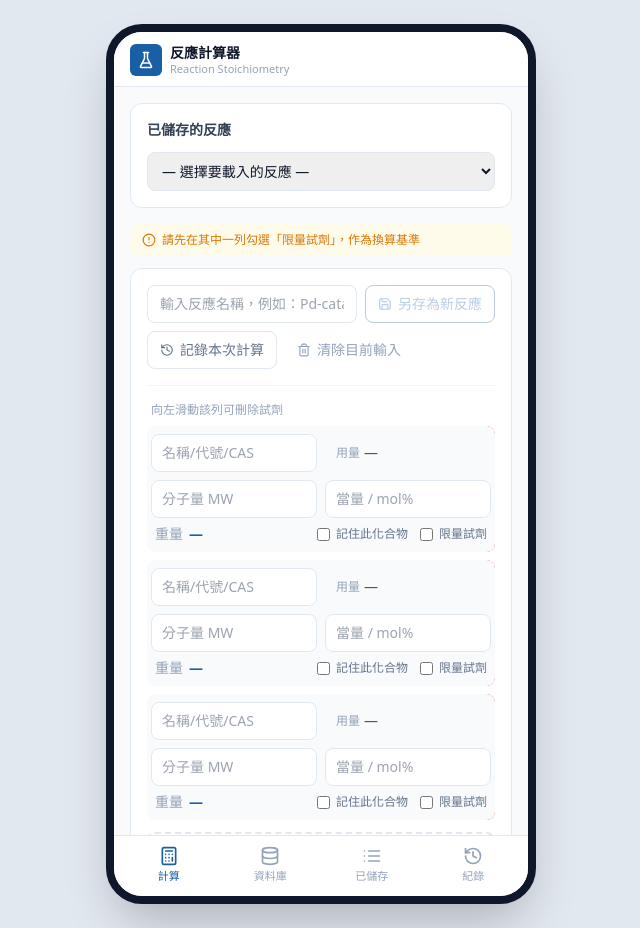
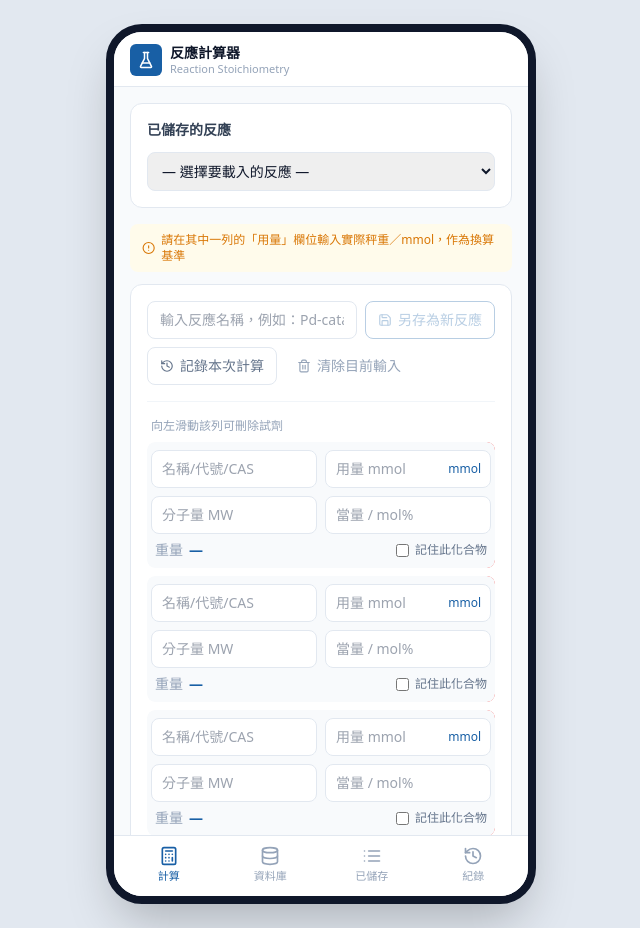
Before and after one commit to jurmmm6035/YJCmonkey, a React (Vite) app: page / in a window 1280 px wide. Shown: the whole page, without its empty margins (319-959 px from the left). Built offline with nearby package versions, Linux system fonts and the light colour scheme.

Commit message:
調整限量試劑的設計

```diff
--- a/src/App.jsx
+++ b/src/App.jsx
@@ -86,12 +86,14 @@ function csvToRows(text) {
   return rows;
 }
 
-function newRow(isLimiting = false) {
-  return { id: uid(), name: "", cas: "", mw: "", mmol: "", scaleUnit: "mmol", scaleValue: "", equivInput: "", isLimiting, remember: false, sampleCode: "" };
+function newRow() {
+  return { id: uid(), name: "", cas: "", mw: "", mmol: "", scaleUnit: "mmol", scaleValue: "", equivInput: "", remember: false, sampleCode: "" };
 }
 
 const SCALE_UNITS = ["mmol", "mg", "g"];
 
+// Raw mmol implied by the "known amount" row's own scale input (mmol/mg/g),
+// independent of what equivalent that row happens to represent.
 function computeBaseMmol(row) {
   const mw = parseFloat(row.mw);
   const val = parseFloat(row.scaleValue);
@@ -268,23 +270,28 @@ export default function ReactionCalculator() {
   function removeRow(id) {
     setRows((r) => r.filter((row) => row.id !== id));
   }
-  function setLimiting(id) {
-    setRows((r) => r.map((row) => ({ ...row, isLimiting: row.id === id })));
-  }
-  function unsetLimiting(id) {
-    setRows((r) => r.map((row) => (row.id === id ? { ...row, isLimiting: false } : row)));
-  }
 
-  const limitingRow = rows.find((r) => r.isLimiting);
-  const baseMmol = limitingRow ? computeBaseMmol(limitingRow) : NaN;
-  const baseValid = !!limitingRow && !isNaN(baseMmol) && baseMmol > 0;
+  // Auto-detect the "reference" row: whichever row has a 用量 value typed in
+  // becomes the basis for the whole calculation — no explicit toggle needed.
+  const rowsWithScale = rows.filter((r) => r.scaleValue && r.scaleValue.trim() !== "");
+  const referenceRow = rowsWithScale.length === 1 ? rowsWithScale[0] : null;
+  const multipleScaleFilled = rowsWithScale.length > 1;
+
+  // mmol of the physically-weighed reference reagent, at whatever equivalent it actually is.
+  const rawKnownMmol = referenceRow ? computeBaseMmol(referenceRow) : NaN;
+  const knownEquivParsed = referenceRow ? parseEquivInput(referenceRow.equivInput) : null;
+  const knownEquiv = knownEquivParsed ? knownEquivParsed.equiv : 1; // blank = assume 1.0 equiv
+  // True 1.0-equivalent scale of the reaction, back-calculated from the reference row.
+  const baseMmol = !isNaN(rawKnownMmol) && knownEquiv > 0 ? rawKnownMmol / knownEquiv : NaN;
+  const baseValid = !!referenceRow && !isNaN(baseMmol) && baseMmol > 0;
 
   function computeRow(row) {
     const mw = parseFloat(row.mw);
-    if (row.isLimiting) {
-      if (isNaN(baseMmol) || baseMmol <= 0) return { mmol: null, mass: null };
-      if (isNaN(mw) || mw <= 0) return { mmol: baseMmol, mass: null };
-      return { mmol: baseMmol, mass: baseMmol * mw };
+    const isReference = !!referenceRow && row.id === referenceRow.id;
+    if (isReference) {
+      if (isNaN(rawKnownMmol) || rawKnownMmol <= 0) return { mmol: null, mass: null };
+      if (isNaN(mw) || mw <= 0) return { mmol: rawKnownMmol, mass: null };
+      return { mmol: rawKnownMmol, mass: rawKnownMmol * mw };
     }
     const parsed = parseEquivInput(row.equivInput);
     if (!baseValid || isNaN(mw) || mw <= 0 || !parsed) return { mmol: null, mass: null };
@@ -485,9 +492,14 @@ export default function ReactionCalculator() {
             )}
           </div>
 
-          {!limitingRow && (
+          {!referenceRow && !multipleScaleFilled && (
             <div className="text-xs text-amber-600 flex items-center gap-1.5 bg-amber-50 rounded-lg px-3 py-2 mb-3">
-              <AlertCircle size={14} /> 請先在其中一列勾選「限量試劑」，作為換算基準
+              <AlertCircle size={14} /> 請在其中一列的「用量」欄位輸入實際秤重／mmol，作為換算基準
+            </div>
+          )}
+          {multipleScaleFilled && (
+            <div className="text-xs text-amber-600 flex items-center gap-1.5 bg-amber-50 rounded-lg px-3 py-2 mb-3">
+              <AlertCircle size={14} /> 目前有多列都填了用量，只能有一列作為基準，請清空其餘欄位
             </div>
           )}
 
@@ -543,7 +555,7 @@ export default function ReactionCalculator() {
             <div className="space-y-2">
               {rows.map((row) => {
                 const result = computeRow(row);
-                const isBase = row.isLimiting;
+                const isBase = !!referenceRow && row.id === referenceRow.id;
                 return (
                   <SwipeToDeleteRow key={row.id} onDelete={() => removeRow(row.id)} disabled={rows.length <= 1}>
                   <div className={`rounded-lg px-1 py-2 ${isBase ? "bg-sky-50" : "bg-slate-50"}`}>
@@ -557,8 +569,7 @@ export default function ReactionCalculator() {
                         onNameChange={(v) => updateRow(row.id, { name: v })}
                         placeholder="名稱/代號/CAS"
                       />
-                      {/* mmol / mass scale input */}
-                      {isBase ? (
+                      {/* 用量: always editable — whichever row has this filled becomes the reference */}
                       <div className="relative">
                         <input type="text" inputMode="decimal" value={row.scaleValue}
                           onChange={(e) => updateRow(row.id, { scaleValue: e.target.value })}
@@ -577,27 +588,18 @@ export default function ReactionCalculator() {
                           {row.scaleUnit}
                         </button>
                       </div>
-                      ) : (
-                        <div className={inputCls + " flex items-center"} style={{ borderColor: "transparent" }}>
-                          <span className="text-slate-400 text-xs mr-1">用量</span>
-                          <span className="text-slate-600">{result.mmol !== null ? `${fmt(result.mmol, 4)} mmol` : "—"}</span>
-                        </div>
-                      )}
                       {/* mw */}
                       <input type="text" inputMode="decimal" value={row.mw}
                         onChange={(e) => updateRow(row.id, { mw: e.target.value })}
                         placeholder="分子量 MW" className={inputCls} style={ringStyle} />
                       {/* equiv */}
-                      {isBase ? (
-                        <div className={inputCls} style={{ borderColor: "transparent", color: "#94a3b8" }}>1.0（基準）</div>
-                      ) : (
                       <input type="text" value={row.equivInput}
                         onChange={(e) => updateRow(row.id, { equivInput: e.target.value })}
-                          placeholder="當量 / mol%" className={inputCls} style={ringStyle} />
-                      )}
+                        placeholder={isBase ? "當量（預設 1.0）" : "當量 / mol%"}
+                        className={inputCls} style={ringStyle} />
                     </div>
 
-                    {/* weight line + remember + limiting reagent checkbox */}
+                    {/* weight line + remember */}
                     <div className="flex items-center justify-between px-1 mt-1.5 flex-wrap gap-2">
                       <div className="text-sm flex items-baseline gap-1.5">
                         {isBase && row.scaleUnit !== "mmol" ? (
@@ -635,12 +637,9 @@ export default function ReactionCalculator() {
                             </button>
                           </>
                         )}
-                        <label className="flex items-center gap-1.5 text-xs font-medium" style={{ color: isBase ? ACCENT : "#64748b" }}>
-                          <input type="checkbox" checked={isBase}
-                            onChange={(e) => (e.target.checked ? setLimiting(row.id) : unsetLimiting(row.id))}
-                            className="rounded" />
-                          限量試劑
-                        </label>
+                        {isBase && (
+                          <span className="text-xs font-medium" style={{ color: ACCENT }}>用量基準</span>
+                        )}
                       </div>
                     </div>
                   </div>
@@ -681,7 +680,7 @@ export default function ReactionCalculator() {
               return filtered.map((s) => {
                 const isExpanded = expandedReactionId === s.id;
                 const confirming = confirmDeleteId === s.id;
-                const limiting = s.rows.find((r) => r.isLimiting);
+                const limiting = s.rows.find((r) => r.scaleValue && String(r.scaleValue).trim() !== "");
                 return (
                   <div key={s.id} className="bg-white rounded-xl border border-slate-200 overflow-hidden">
                     <button
@@ -691,7 +690,7 @@ export default function ReactionCalculator() {
                       <div>
                         <div className="text-sm font-medium text-slate-700">{s.name}</div>
                         <div className="text-xs text-slate-400 mt-0.5">
-                          {s.rows.length} 個試劑{limiting ? ` · 限量試劑：${limiting.name || "（未命名）"}` : ""}
+                          {s.rows.length} 個試劑{limiting ? ` · 用量基準：${limiting.name || "（未命名）"}` : ""}
                           {s.savedAt ? ` · ${new Date(s.savedAt).toLocaleString("zh-TW", { year: "numeric", month: "2-digit", day: "2-digit", hour: "2-digit", minute: "2-digit" })}` : ""}
                         </div>
                       </div>
@@ -712,11 +711,11 @@ export default function ReactionCalculator() {
                               <div className="text-slate-700 truncate">{r.name || "—"}</div>
                               <div className="text-slate-500">{r.mw || "—"}</div>
                               <div className="text-slate-500">
-                                {r.isLimiting ? `${r.scaleValue || "—"} ${r.scaleUnit || "mmol"}` : (r.equivInput || "—")}
+                                {(r.scaleValue && String(r.scaleValue).trim() !== "") ? `${r.scaleValue} ${r.scaleUnit || "mmol"}` : (r.equivInput || "—")}
                               </div>
                               <div>
-                                {r.isLimiting && (
-                                  <span className="text-xs font-medium px-1.5 py-0.5 rounded" style={{ color: ACCENT, backgroundColor: "#EAF2FA" }}>限量試劑</span>
+                                {(r.scaleValue && String(r.scaleValue).trim() !== "") && (
+                                  <span className="text-xs font-medium px-1.5 py-0.5 rounded" style={{ color: ACCENT, backgroundColor: "#EAF2FA" }}>用量基準</span>
                                 )}
                               </div>
                             </div>
@@ -799,7 +798,7 @@ export default function ReactionCalculator() {
               return filtered.map((h) => {
                 const isExpanded = expandedHistoryId === h.id;
                 const confirming = confirmDeleteHistoryId === h.id;
-                const limiting = h.rows.find((r) => r.isLimiting);
+                const limiting = h.rows.find((r) => r.scaleValue && String(r.scaleValue).trim() !== "");
                 return (
                   <div key={h.id} className="bg-white rounded-xl border border-slate-200 overflow-hidden">
                     <button
@@ -809,7 +808,7 @@ export default function ReactionCalculator() {
                       <div>
                         <div className="text-sm font-medium text-slate-700">{h.name}</div>
                         <div className="text-xs text-slate-400 mt-0.5">
-                          {h.rows.length} 個試劑{limiting ? ` · 限量試劑：${limiting.name || "（未命名）"}` : ""}
+                          {h.rows.length} 個試劑{limiting ? ` · 用量基準：${limiting.name || "（未命名）"}` : ""}
                           {h.savedAt ? ` · ${formatTimestampLabel(h.savedAt)}` : ""}
                         </div>
                       </div>
@@ -830,11 +829,11 @@ export default function ReactionCalculator() {
                               <div className="text-slate-700 truncate">{r.name || "—"}</div>
                               <div className="text-slate-500">{r.mw || "—"}</div>
                               <div className="text-slate-500">
-                                {r.isLimiting ? `${r.scaleValue || "—"} ${r.scaleUnit || "mmol"}` : (r.equivInput || "—")}
+                                {(r.scaleValue && String(r.scaleValue).trim() !== "") ? `${r.scaleValue} ${r.scaleUnit || "mmol"}` : (r.equivInput || "—")}
                               </div>
                               <div>
-                                {r.isLimiting && (
-                                  <span className="text-xs font-medium px-1.5 py-0.5 rounded" style={{ color: ACCENT, backgroundColor: "#EAF2FA" }}>限量試劑</span>
+                                {(r.scaleValue && String(r.scaleValue).trim() !== "") && (
+                                  <span className="text-xs font-medium px-1.5 py-0.5 rounded" style={{ color: ACCENT, backgroundColor: "#EAF2FA" }}>用量基準</span>
                                 )}
                               </div>
                             </div>
```
Lines whose indentation alone changed are shown as unchanged.
